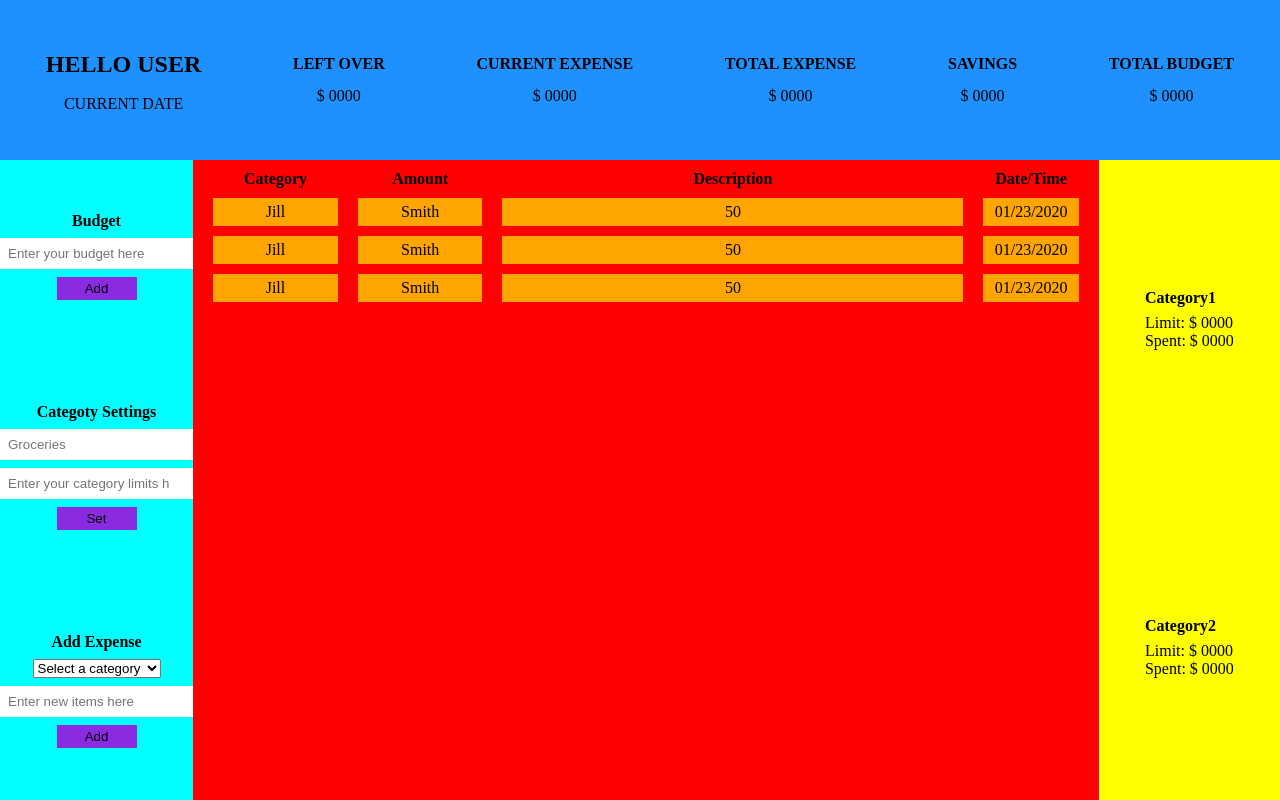
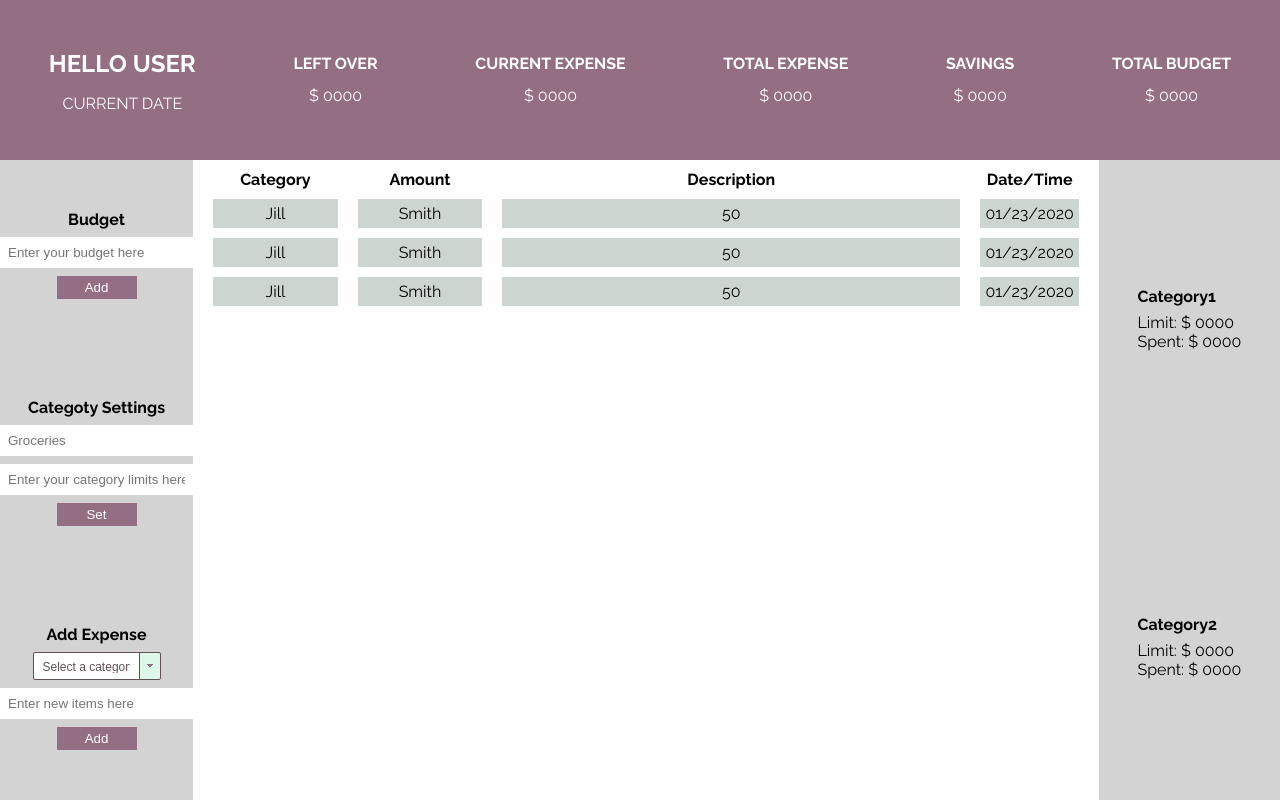
Before and after one commit to ronniedroid/finantical, a plain HTML site: page index.html in a window 1280 px wide. Drawn offline with Linux system fonts and the light colour scheme.

Commit message:
added a color pallet

```diff
--- a/css/styles.css
+++ b/css/styles.css
@@ -1,7 +1,24 @@
+:root {
+    --radius: 2px;
+    --white: white;
+    --honeydew: #ddf8e8ff;
+    --light-gray: #cdd5d1ff;
+    --black-shadows: #b4a6abff;
+    --mountbatten-pink: #946e83ff;
+    --dark-liver: #615055ff;
+    --top-menu: #808080;
+    --l-r-menu:  #D3D3D3;
+  }
+
 * {
     margin: 0;
     padding: 0;
     box-sizing: border-box;
+}
+
+body {
+    font-family: 'Lato', sans-serif;
+    font-family: 'Raleway', sans-serif;
 }
 
 /* Main Container */
@@ -13,9 +30,8 @@
     "left-menu expense-container category-container" 80vh / 1fr 5fr 1fr;
 }
 
-
 .left-menu {
-    background-color: aqua;
+    background: var(--l-r-menu);
     grid-area: left-menu;
     display: flex;
     flex-direction: column;
@@ -40,14 +56,26 @@
     padding: 0.5rem;
 }
 
+input::-webkit-outer-spin-button,
+input::-webkit-inner-spin-button {
+  -webkit-appearance: none;
+  margin: 0;
+}
+
+input[type=number] {
+    -moz-appearance: textfield;
+  }
+
 .budget-setting button,
 .category-setting button,
 .item-setting button {
     border: none;
     background: none;
-    background-color: blueviolet;
+    background-color: var(--mountbatten-pink);
+    color: var(--white);
     width: 5rem;
     padding: 4px;
+    cursor: pointer;
 }
 
 #category-selector {
@@ -55,7 +83,8 @@
 }
 
 .budget-info{
-    background: dodgerblue;
+    background: var(--mountbatten-pink);
+    color: var(--white);
     grid-area: budget-info;
     display: flex;
     justify-content: space-around;
@@ -71,7 +100,7 @@
 
 /* Expense Items Section */
 .expense-container {
-    background-color: red;
+    background-color: var(--white);
     grid-area: expense-container;
 }
 
@@ -86,7 +115,7 @@
 
 
 .expense-data {
-    background-color: orange;
+    background-color: var(--light-gray);
     text-align: center;
     padding: 5px;
 }
@@ -109,7 +138,7 @@
 }
 
 .category-container {
-    background: yellow;
+    background: var(--l-r-menu);
     grid-area: category-container;
     display: flex;
     flex-direction: column;
@@ -129,3 +158,41 @@
 .spent::before {
     content: "Spent: $ ";
 }
+
+select {
+    font: 400 12px/1.3 sans-serif;
+    -webkit-appearance: none;
+    -moz-appearance: none;
+    appearance: none;
+    color: var(--dark-liver);
+    border: 1px solid var(--dark-liver);
+    line-height: 1;
+    outline: 0;
+    padding: 0.65em 2.5em 0.55em 0.75em;
+    border-radius: var(--radius);
+    background-color: var(--white);
+    background-image: linear-gradient(var(--dark-liver), var(--dark-liver)),
+      linear-gradient(-135deg, transparent 50%, var(--honeydew) 50%),
+      linear-gradient(-225deg, transparent 50%, var(--honeydew) 50%),
+      linear-gradient(var(--honeydew) 42%, var(--mountbatten-pink) 42%);
+    background-repeat: no-repeat, no-repeat, no-repeat, no-repeat;
+    background-size: 1px 100%, 20px 22px, 20px 22px, 20px 100%;
+    background-position: right 20px center, right bottom, right bottom, right bottom;
+  }
+
+  select:hover {
+    background-image: linear-gradient(var(--mountbatten-pink), var(--mountbatten-pink)),
+      linear-gradient(-135deg, transparent 50%, var(--mountbatten-pink) 50%),
+      linear-gradient(-225deg, transparent 50%, var(--mountbatten-pink) 50%),
+      linear-gradient(var(--mountbatten-pink) 42%, var(--honeydew) 42%);
+  }
+
+  select:active {
+    background-image: linear-gradient(var(--mountbatten-pink), var(--mountbatten-pink)),
+      linear-gradient(-135deg, transparent 50%, var(--mountbatten-pink) 50%),
+      linear-gradient(-225deg, transparent 50%, var(--mountbatten-pink) 50%),
+      linear-gradient(var(--mountbatten-pink) 42%, var(--honeydew) 42%);
+    color: var(--honeydew);
+    border-color: var(--mountbatten-pink);
+    background-color: var(--mountbatten-pink);
+  }
--- a/index.html
+++ b/index.html
@@ -4,6 +4,7 @@
     <meta charset="UTF-8">
     <meta name="viewport" content="width=device-width, initial-scale=1.0">
     <link rel="stylesheet" href="/css/styles.css">
+    <link href="https://fonts.googleapis.com/css2?family=Lato:wght@300;400;700;900&family=Raleway:wght@300;400;500;700;900&display=swap" rel="stylesheet">
     <title>Document</title>
 </head>
 <body>
@@ -28,7 +29,7 @@
                     <option value="food">Food</option>
                     <option value="housing">Housing</option>
                     <option value="Car maintenance">Car maintenance</option>
-                    <option value="entertainment">Entertainment/option>
+                    <option value="entertainment">Entertainment</option>
                 </select>
                 <input type="number" placeholder="Enter new items here">
                 <button class="budget-add">Add</button>
```
